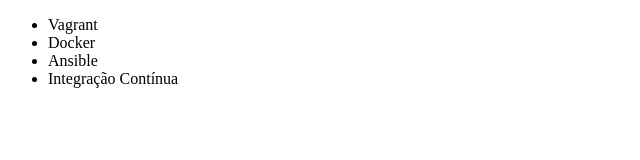
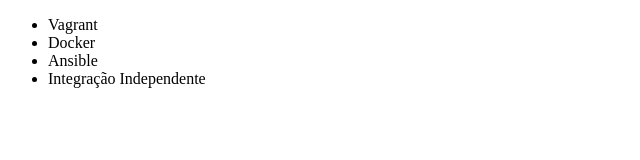
Before and after one commit to DarkoVitorMol/alura-git, a plain HTML site: page index.html in a window 1280 px wide. Shown: the full height of the page, 0-640 px from the left. Drawn offline with Linux system fonts and the light colour scheme.

Commit message:
Mudança de palavra no nome do último curso

```diff
--- a/index.html
+++ b/index.html
@@ -9,7 +9,7 @@
 		<li>Vagrant</li>
 		<li>Docker</li>
 		<li>Ansible</li>
-		<li>Integração Contínua</li>
+		<li>Integração Independente</li>
 	</ul>
 </body>
 </html>
```
